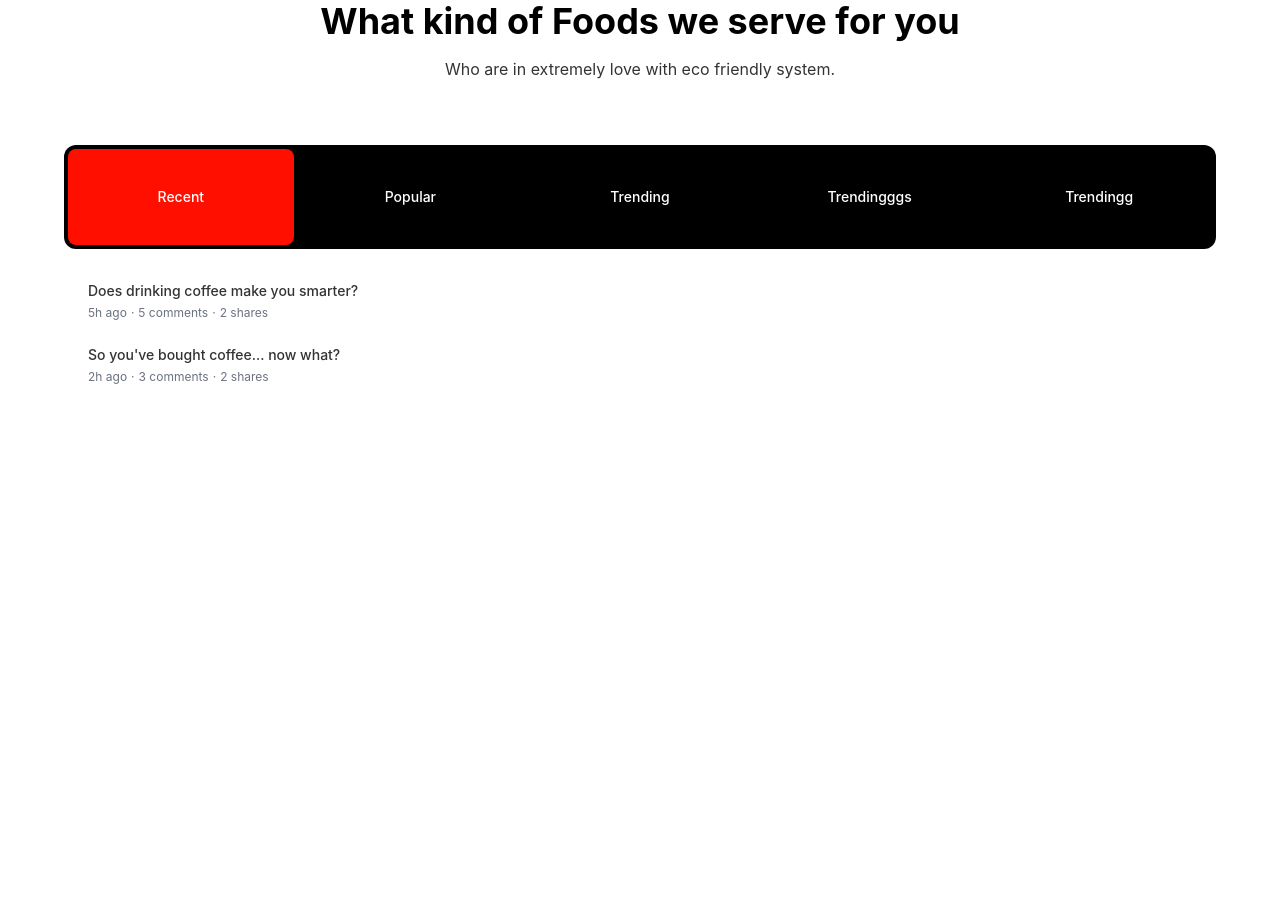
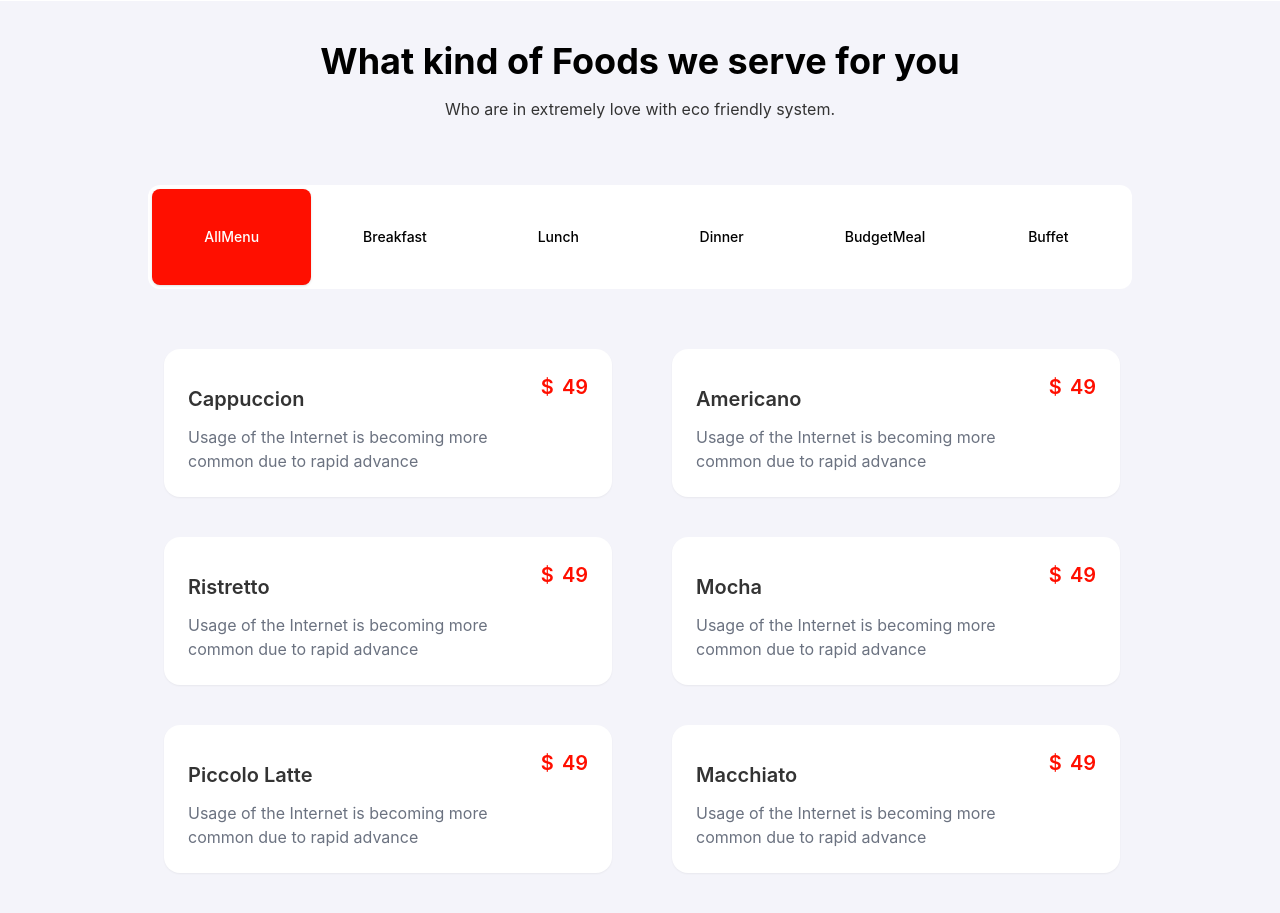
Before and after one commit to iamshs/figaas, a React (Create React App) app: page / in a window 1280 px wide. Shown: the part 1320-2233 px from the top of the page. Before the commit the page ends 1833 px from the top, so only its background shows below. Built offline with nearby package versions, Linux system fonts and the light colour scheme.

Commit message:
menu-section-done

```diff
--- a/src/App.js
+++ b/src/App.js
@@ -1,15 +1,13 @@
 import './App.css';
 import { Route, Routes } from 'react-router-dom';
 import Home from './Pages/Home/Home/Home';
-import AllItem from './Pages/Home/AllItem/AllItem';
+
 
 function App() {
   return (
     <div >
      <Routes>
       <Route path='/' element={<Home /> } ></Route>
-      <Route path='/allItem' element={<AllItem /> }>
-      </Route>
       </Routes>
     </div>
   );
--- a/src/Pages/Home/AllItem/AllItem.js
+++ /dev/null
@@ -1,13 +0,0 @@
-import React from 'react';
-import Items from '../Items/Items'
-
-const AllItem = () => {
-    return (
-        <div>
-
-          <Items></Items>
-        </div>
-    );
-};
-
-export default AllItem;
--- a/src/Pages/Home/Items/Items.js
+++ b/src/Pages/Home/Items/Items.js
@@ -1,5 +1,6 @@
 import { useState } from 'react'
 import { Tab } from '@headlessui/react'
+
 
 
 function classNames(...classes) {
@@ -8,102 +9,109 @@ function classNames(...classes) {
 
 export default function Example() {
   let [categories] = useState({
-    Recent: [
+    AllMenu: [
       {
         id: 1,
-        title: 'Does drinking coffee make you smarter?',
-        date: '5h ago',
-        commentCount: 5,
-        shareCount: 2,
+        title: 'Cappuccion',
+        price: 49,
+        details: 'Usage of the Internet is becoming more common due to rapid advance',
+      },
+      {
+        id: 1,
+        title: 'Americano',
+        price: 49,
+        details: 'Usage of the Internet is becoming more common due to rapid advance',
       },
       {
         id: 2,
-        title: "So you've bought coffee... now what?",
-        date: '2h ago',
-        commentCount: 3,
-        shareCount: 2,
+        title: 'Ristretto',
+        price: 49,
+        details: 'Usage of the Internet is becoming more common due to rapid advance',
+      },
+      {
+        id: 3,
+        title: 'Mocha',
+        price: 49,
+        details: 'Usage of the Internet is becoming more common due to rapid advance',
+      },
+      {
+        id: 4,
+        title: 'Piccolo Latte',
+        price: 49,
+        details: 'Usage of the Internet is becoming more common due to rapid advance',
+      },
+      {
+        id: 4,
+        title: 'Macchiato',
+        price: 49,
+        details: 'Usage of the Internet is becoming more common due to rapid advance',
       },
     ],
-    Popular: [
+    Breakfast: [
       {
         id: 1,
-        title: 'Is tech making coffee better or worse?',
-        date: 'Jan 7',
-        commentCount: 29,
-        shareCount: 16,
+        title: 'Cappuccion',
+        price: 49,
+        details: 'Usage of the Internet is becoming more common due to rapid advance',
       },
       {
         id: 2,
-        title: 'The most innovative things happening in coffee',
-        date: 'Mar 19',
-        commentCount: 24,
-        shareCount: 12,
+        title: 'Mocha',
+        price: 49,
+        details: 'Usage of the Internet is becoming more common due to rapid advance',
       },
     ],
-    Trending: [
+    Lunch: [
       {
         id: 1,
-        title: 'Ask Me Anything: 10 answers to your questions about coffee',
-        date: '2d ago',
-        commentCount: 9,
-        shareCount: 5,
-      },
-      {
-        id: 2,
-        title: "The worst advice we've ever heard about coffee",
-        date: '4d ago',
-        commentCount: 1,
-        shareCount: 2,
+        title: 'Piccolo Latte',
+        price: 49,
+        details: 'Usage of the Internet is becoming more common due to rapid advance',
       },
     ],
-    Trendingggs: [
+    Dinner: [
       {
         id: 1,
-        title: 'Ask Me Anything: 10 answers to your questions about coffee',
-        date: '2d ago',
-        commentCount: 9,
-        shareCount: 5,
+        title: 'Americano',
+        price: 49,
+        details: 'Usage of the Internet is becoming more common due to rapid advance',
       },
-      {
-        id: 2,
-        title: "The worst advice we've ever heard about coffee",
-        date: '4d ago',
-        commentCount: 1,
-        shareCount: 2,
-      },
+
     ],
-    Trendingg: [
+    BudgetMeal: [
       {
         id: 1,
-        title: 'Ask Me Anything: 10 answers to your questions about coffee',
-        date: '2d ago',
-        commentCount: 9,
-        shareCount: 5,
+        title: 'Macchiato',
+        price: 49,
+        details: 'Usage of the Internet is becoming more common due to rapid advance',
       },
+
+    ],
+    Buffet: [
       {
-        id: 2,
-        title: "The worst advice we've ever heard about coffee",
-        date: '4d ago',
-        commentCount: 1,
-        shareCount: 2,
+        id: 1,
+        title: 'Ristretto',
+        price: 49,
+        details: 'Usage of the Internet is becoming more common due to rapid advance',
       },
+
     ],
   })
 
   return (
-    <div className="w-full  max-w-6xl  mx-auto px-2 py-16 sm:px-0">
+    <div className="w-full   max-w-5xl  mx-auto px-2 py-16 sm:px-0">
       <Tab.Group>
-        <Tab.List className="flex space-x-1 rounded-xl bg-black  p-1">
+        <Tab.List className="flex lg:mx-5 space-x-1 rounded-xl bg-base-100  p-1">
           {Object.keys(categories).map((category) => (
             <Tab
               key={category}
               className={({ selected }) =>
                 classNames(
                   'w-full h-24 rounded-lg py-2.5 text-sm font-medium leading-5    ',
-                  'ring-white ring-opacity-60 ring-offset-2  focus:outline-none focus:ring-2 text-white',
+                  'ring-white ring-opacity-60 ring-offset-2  focus:outline-none focus:ring-2 text-black',
                   selected
-                    ? 'bg-primary text-white shadow'
-                    : ' hover:bg-white hover:text-black'
+                    ? 'bg-primary text-secondary shadow'
+                    : ' hover:bg-black hover:text-white'
                 )
               }
             >
@@ -116,36 +124,23 @@ export default function Example() {
             <Tab.Panel
               key={idx}
               className={classNames(
-                'rounded-xl bg-white p-3',
+                'rounded-xl  p-3',
                 'ring-white ring-opacity-60 ring-offset-2 ring-offset-blue-400 focus:outline-none focus:ring-2'
               )}
             >
-              <ul>
+              <ul className='grid lg:grid-cols-2 grid-cols-1 gap-10 lg:ml-6 mt-10'>
                 {posts.map((post) => (
-                  <li
-                    key={post.id}
-                    className="relative rounded-md p-3 hover:bg-gray-100"
-                  >
-                    <h3 className="text-sm font-medium leading-5">
-                      {post.title}
-                    </h3>
-
-                    <ul className="mt-1 flex space-x-1 text-xs font-normal leading-4 text-gray-500">
-                      <li>{post.date}</li>
-                      <li>&middot;</li>
-                      <li>{post.commentCount} comments</li>
-                      <li>&middot;</li>
-                      <li>{post.shareCount} shares</li>
-                    </ul>
-
-                    <a
-                      href="#"
-                      className={classNames(
-                        'absolute inset-0 rounded-md',
-                        'ring-blue-400 focus:z-10 focus:outline-none focus:ring-2'
-                      )}
-                    />
-                  </li>
+                <div class="card max-w-md bg-base-100 shadow-sm">
+                <div className='flex p-6'>
+                <div class="">
+                  <h2 class="card-title my-3">{post.title}</h2>
+                  <p className='text-gray-500'>{post.details}</p>
+                </div>
+                <div>
+                  <h3 className='card-title  text-primary'> <span>$</span>{post.price}</h3>
+                </div>
+                </div>
+              </div>
                 ))}
               </ul>
             </Tab.Panel>
--- /dev/null
+++ b/src/Pages/Home/Service/Service.css
@@ -0,0 +1,3 @@
+.section-bg{
+    background-color: #f4f4fa;
+}
--- a/src/Pages/Home/Service/Service.js
+++ b/src/Pages/Home/Service/Service.js
@@ -1,12 +1,15 @@
 import React from 'react';
-import AllItem from '../AllItem/AllItem';
+
+import Items from '../Items/Items'
+import './Service.css'
 
 const Service = () => {
     return (
-        <div className='my-10'>
-           <h2 className='text-4xl text-black text-center font-bold'>What kind of Foods we serve for you</h2>
+        <div className='my-10 section-bg'>
+           <h2 className='text-4xl text-black pt-10 text-center font-bold'>What kind of Foods we serve for you</h2>
            <p className='text-center mt-4'>Who are in extremely love with eco friendly system.</p>
-           <AllItem />
+
+           <Items />
         </div>
     );
 };
--- a/src/Pages/Home/Story/Story.js
+++ b/src/Pages/Home/Story/Story.js
@@ -3,7 +3,7 @@ import burger from '../../../assets/burger.jpg'
 
 const Story = () => {
     return (
-        <div class="hero lg:my-24 my-20">
+        <div class="hero  lg:my-24 my-20">
   <div class="hero-content flex-col lg:flex-row-reverse">
     <img src={burger} class="max-w-sm  mb-16 lg:mb-0 shadow-2xl" alt='' />
     <div className='max-w-xl'>
--- a/tailwind.config.js
+++ b/tailwind.config.js
@@ -9,7 +9,7 @@ module.exports = {
       {
         mytheme: {
           primary: "#FF0F00",
-          secondary: "#3ABFF8",
+          secondary: "#ffffff",
           accent: "#e5e7eb",
           neutral: "#3D4451",
           "base-100": "#ffffff",
```
